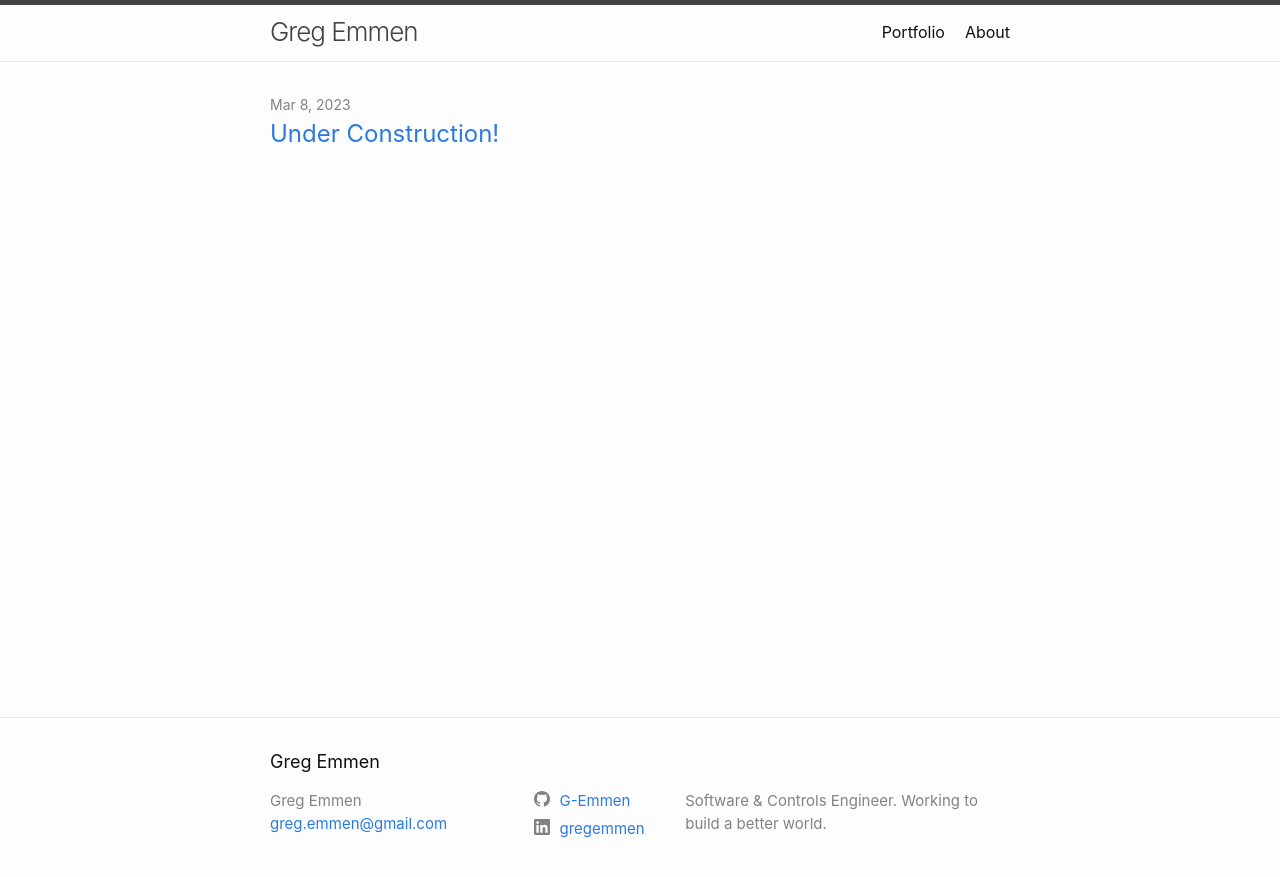
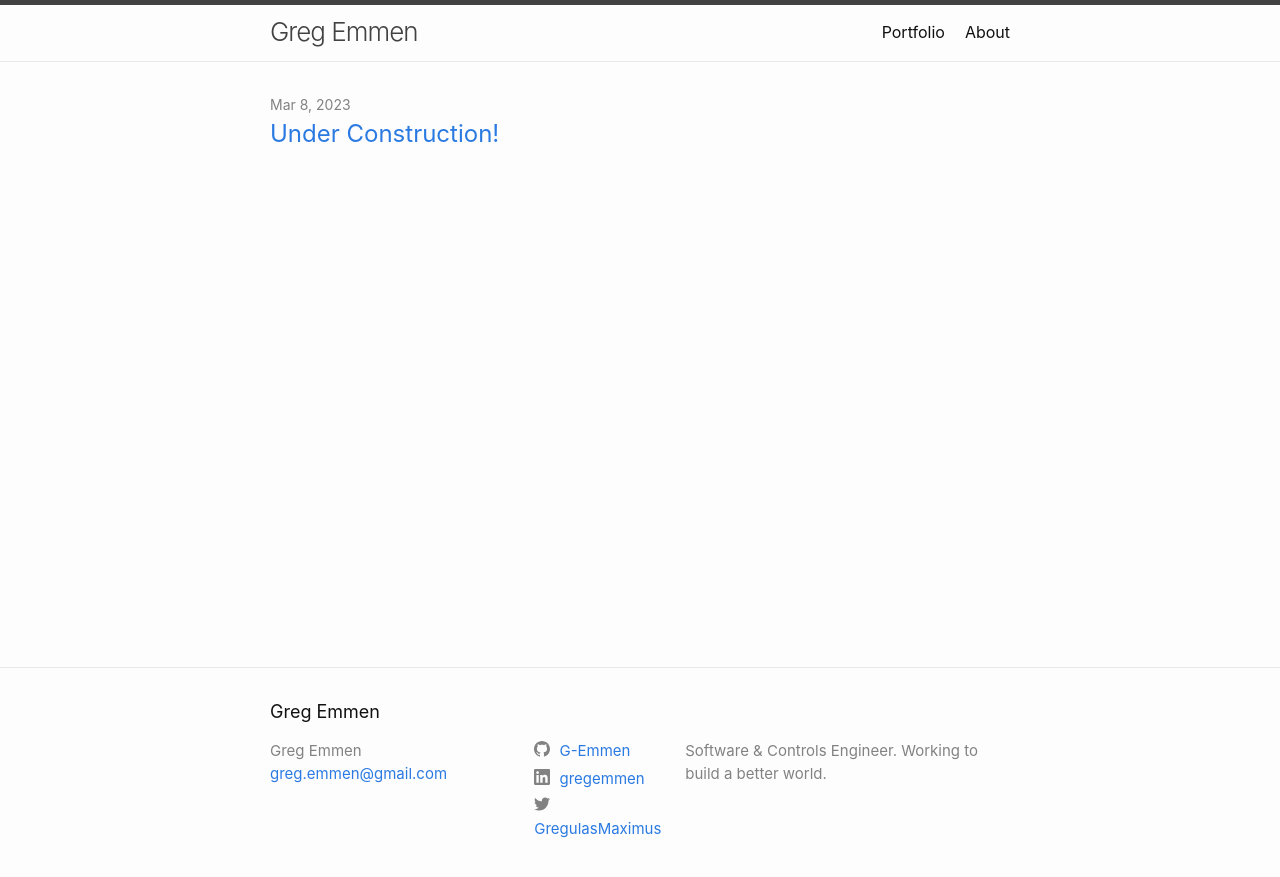
Before and after one commit to G-Emmen/G-Emmen.github.io, a Jekyll site: the page built from docs/index.markdown, in a window 1280 px wide. Shown: the top 877 px of the page. Built offline with Jekyll 4.4.1, drawn with Linux system fonts in a browser that asks for light colours.

Commit message:
Revert "Update _config.yml"
This reverts commit c18fa66f8660c51cfbb4db080bbb2042353642fe.

```diff
--- a/docs/_config.yml
+++ b/docs/_config.yml
@@ -7,14 +7,13 @@
 url: "" # the base hostname & protocol for your site, e.g. http://example.com
 
 # Build settings
-# theme: minima
-remote_theme: pages-themes/minimal@v0.2.0
+theme: minima
 plugins:
   - jekyll-feed
-  - jekyll-remote-theme
 
 github_username: G-Emmen
 linkedin_username: gregemmen
+twitter_username: GregulasMaximus
 
 # Theme-specific settings
 
```
